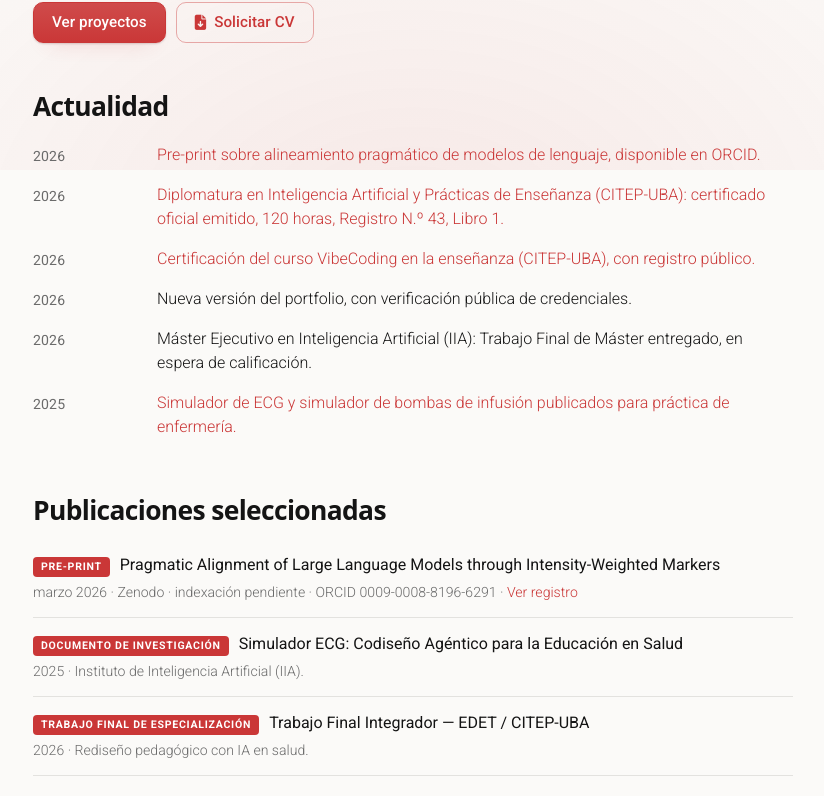
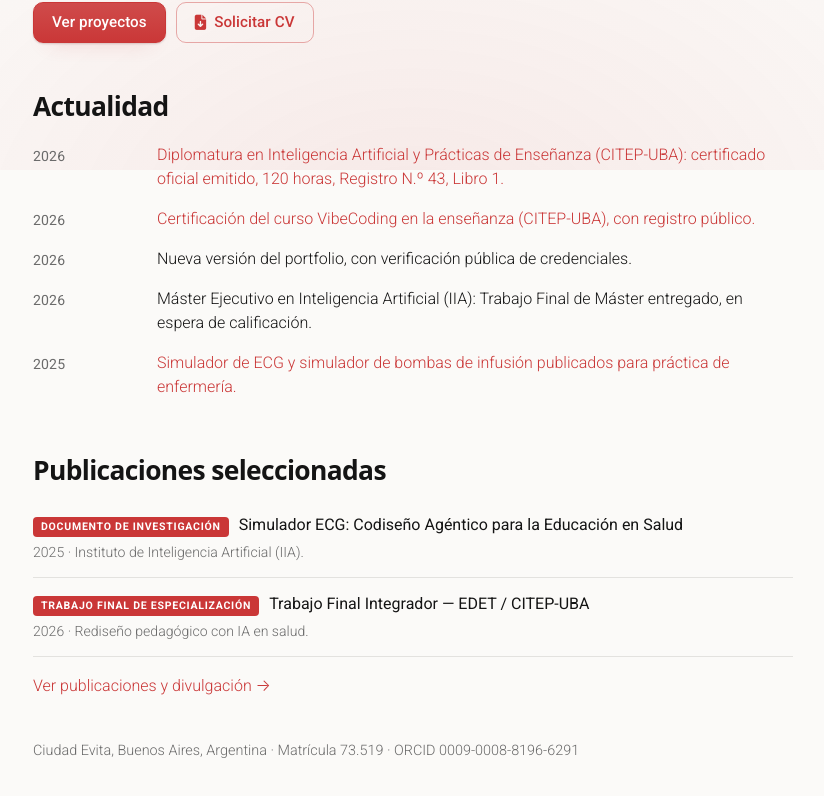
Before and after one commit to lankamar/portfolio-lankamar, a React (Vite) app: page / in a window 1280 px wide. Shown: the part 630-1426 px from the top of the page, without its empty margins (227-1051 px from the left). Built offline with nearby package versions, Linux system fonts and the light colour scheme.

Commit message:
fix(publicaciones): retirar el pre-print de alineamiento hasta verificar su publicacion en ORCID

```diff
--- a/data.ts
+++ b/data.ts
@@ -27,11 +27,6 @@ export const site = {
 export type NewsItem = { date: string; text: string; href?: string };
 
 export const news: NewsItem[] = [
-  {
-    date: "2026",
-    text: "Pre-print sobre alineamiento pragmático de modelos de lenguaje, disponible en ORCID.",
-    href: site.links.orcid,
-  },
   {
     date: "2026",
     text: "Diplomatura en Inteligencia Artificial y Prácticas de Enseñanza (CITEP-UBA): certificado oficial emitido, 120 horas, Registro N.º 43, Libro 1.",
@@ -66,15 +61,6 @@ export type Publication = {
 };
 
 export const publications: Publication[] = [
-  {
-    title:
-      "Pragmatic Alignment of Large Language Models through Intensity-Weighted Markers",
-    type: "Pre-print",
-    date: "marzo 2026",
-    detail:
-      "Zenodo · indexación pendiente · ORCID 0009-0008-8196-6291",
-    href: site.links.orcid,
-  },
   {
     title: "Simulador ECG: Codiseño Agéntico para la Educación en Salud",
     type: "Documento de investigación",
```
